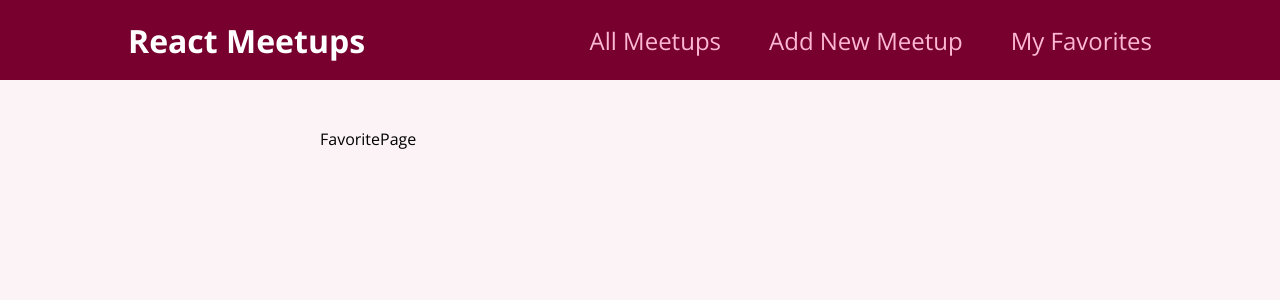
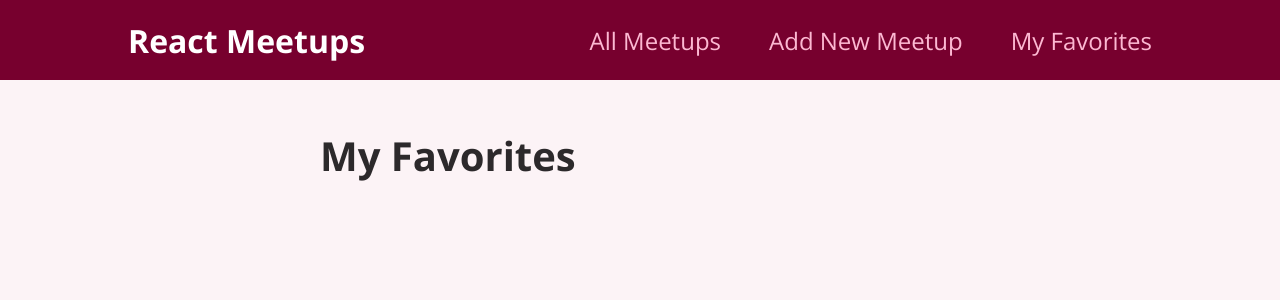
Before and after one commit to jakhongirn/react-intro, a React (Create React App) app: page /favorites in a window 1280 px wide. Shown: the top 300 px of the page. Built offline with nearby package versions, Linux system fonts and the light colour scheme.

Commit message:
show favorites to favorite page

```diff
--- a/src/pages/Favorites.js
+++ b/src/pages/Favorites.js
@@ -1,5 +1,16 @@
+import {useContext} from 'react';
+
+import FavoritesContext from '../store/favorites-context';
+import MeetupList from '../components/meetups/MeetupList';
+
 function FavoritePage() {
-    return <div>FavoritePage</div>;
+    const favortitesCtx = useContext(FavoritesContext);
+    return (
+        <section>
+            <h1>My Favorites</h1>
+            <MeetupList meetups={favortitesCtx.favorites} />
+        </section>
+    );
 }
 
 export default FavoritePage;
```
